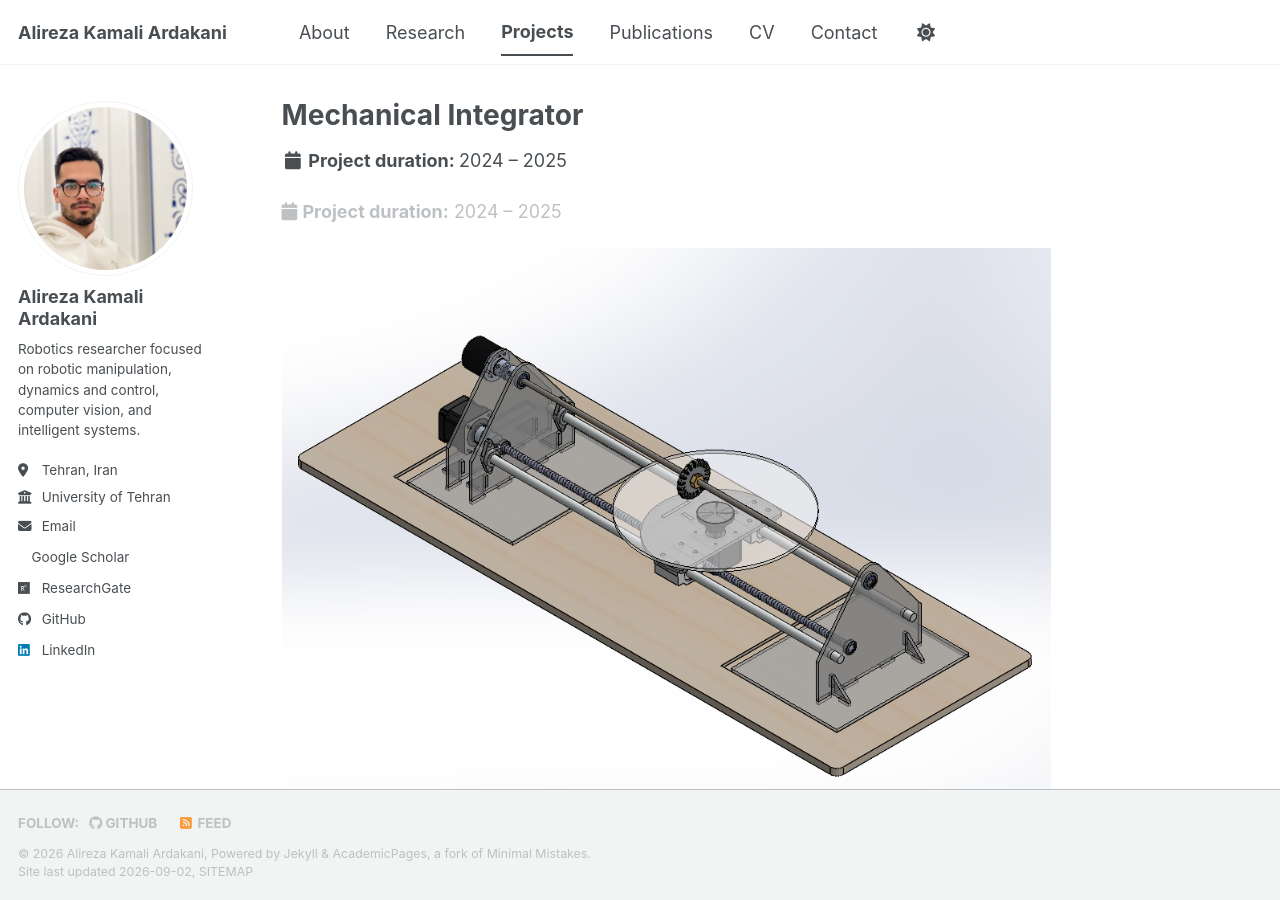
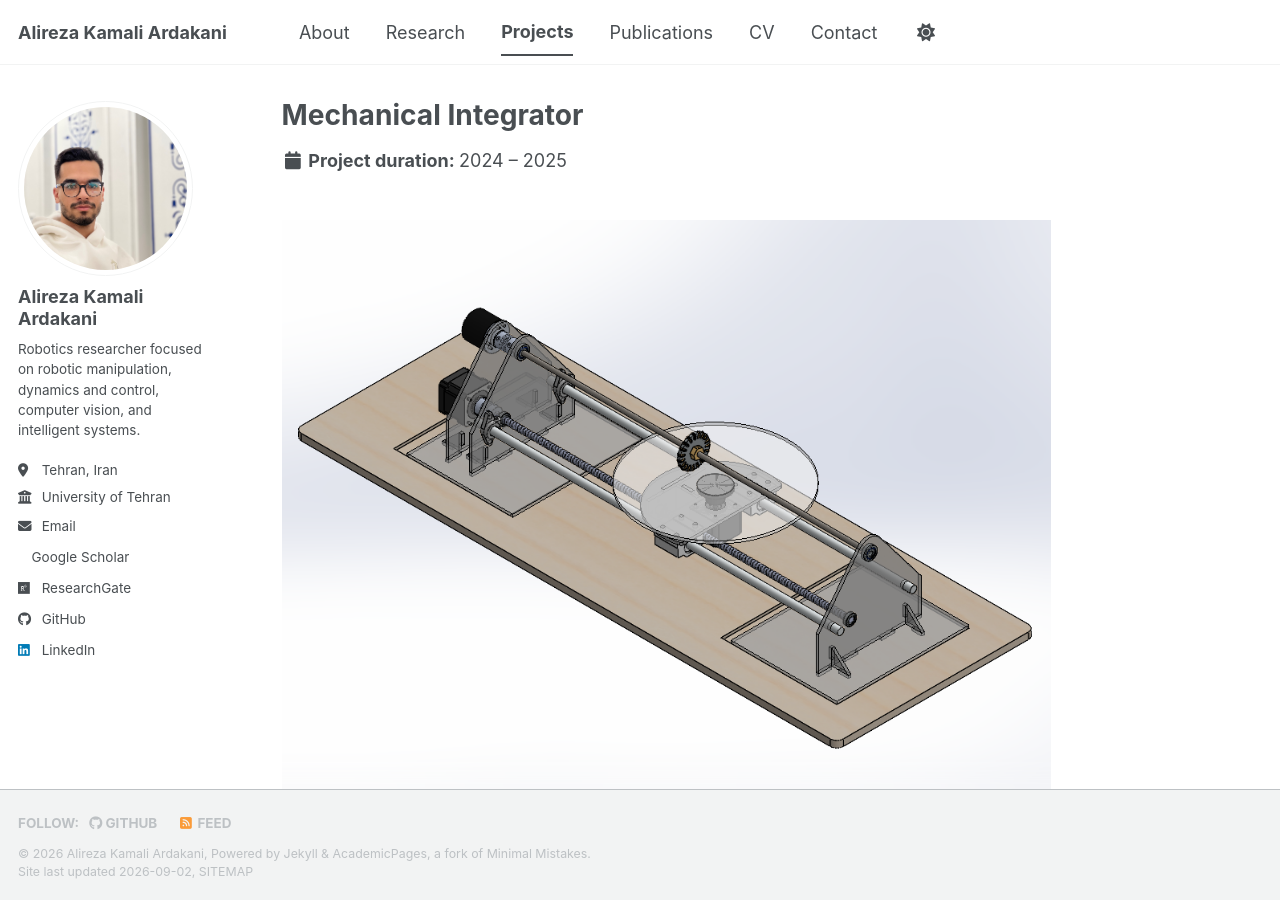
Before and after one commit to alirezakamali80/alirezakamali80.github.io, a Jekyll site: the page built from _portfolio/mechanical-integrator.md, in a window 1280 px wide and 900 px high. Built offline with Jekyll 4.4.1, drawn with Linux system fonts in a browser that asks for light colours; a style sheet for code colours, icons or effects is not loaded.

Commit message:
Update mechanical-integrator.md

```diff
--- a/_portfolio/mechanical-integrator.md
+++ b/_portfolio/mechanical-integrator.md
@@ -12,10 +12,6 @@ header:
   teaser: /images/projects/mechanical-integrator.png
 ---
 
-<p class="page__meta">
-  <i class="fa fa-calendar" aria-hidden="true"></i>
-  <strong>Project duration:</strong> 2024 – 2025
-</p>
 
 <img src="/images/projects/mechanical-integrator.png"
      alt="Mechanical integrator prototype"
```
